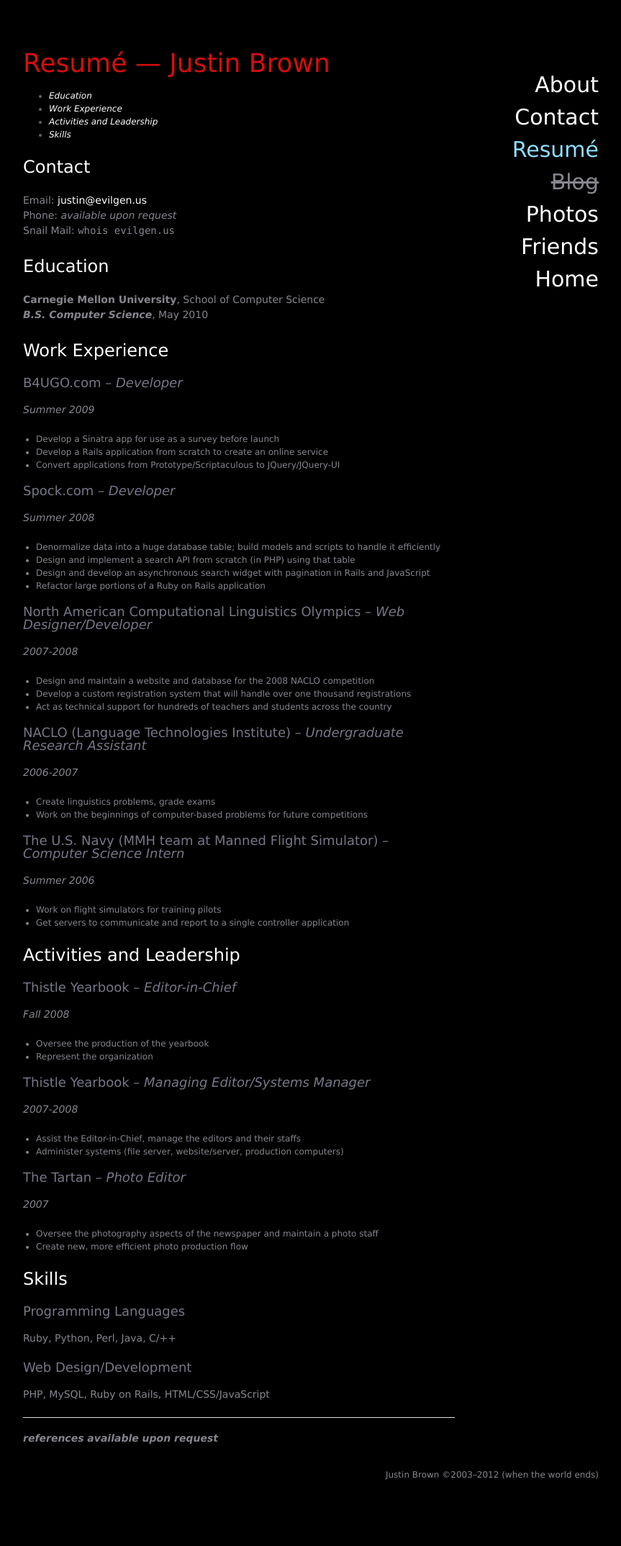
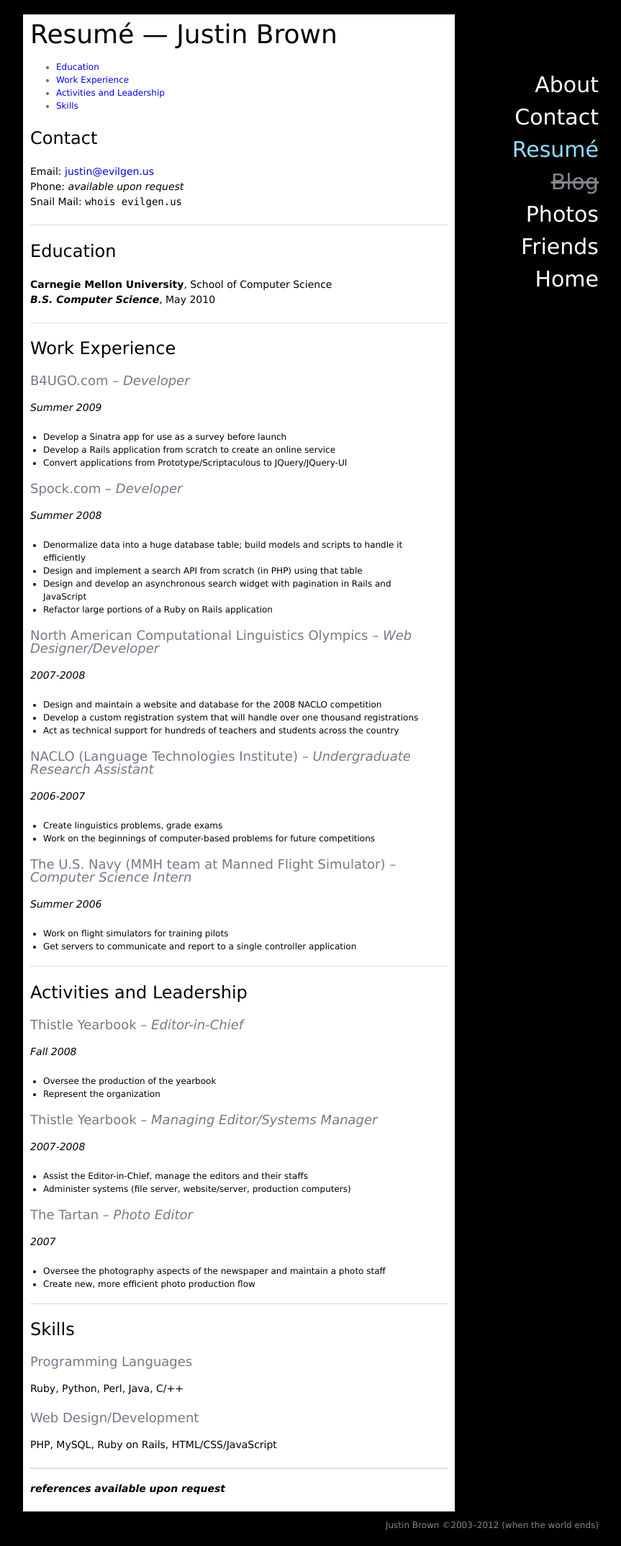
Before and after one commit to catgofire/catgofire.github.com, a Jekyll site: the page built from resume.md, in a window 1280 px wide. Shown: the whole page at 72% size, without its empty margins (133-996 px from the left). Built offline with Jekyll 4.4.1, drawn with Linux system fonts in a browser that asks for light colours; nearby versions of some CDN libraries; Markdown is read by kramdown in place of the engine named in the settings; before the commit the page ends 2078 px from its top, so only the background shows below that.

Commit message:
style resume

```diff
--- a/_layouts/default.html
+++ b/_layouts/default.html
@@ -10,6 +10,9 @@
     <link rel="stylesheet" href="assets/css/blueprint/screen.css" type="text/css" media="screen, projection" />
     <!--[if IE]><link rel="stylesheet" href="assets/css/blueprint/ie.css" type="text/css" media="screen, projection" /><![endif]-->
     <link rel="stylesheet" href="assets/css/main.css" type="text/css" media="screen, projection" />
+		{% if page.title == "resumé"%}
+    <link rel="stylesheet" href="assets/css/resume.css" type="text/css" media="screen, projection" />
+		{% endif %}
     <script type="text/javascript" src="http://ajax.googleapis.com/ajax/libs/jquery/1.3.2/jquery.min.js"></script>
     <script type="text/javascript" src="http://ajax.googleapis.com/ajax/libs/jqueryui/1.7.2/jquery-ui.min.js"></script>
     <script type="text/javascript">
--- /dev/null
+++ b/assets/css/resume.css
@@ -0,0 +1,24 @@
+.left-block {
+  padding-left: 10px;
+  padding-right: 10px;
+  padding-top: 10px;
+  width: 580px;
+  background-color: white;
+  color: black;
+}
+
+h1 {
+  color: black;
+}
+
+.left-block a {
+  color: #00f;
+  font-style: normal;
+}
+.left-block a:visited { color: #800080; }
+.left-block a:active { color :#e00; }
+.left-block h2 a,
+.left-block h2 a:visited,
+.left-block h2 a:active {
+  color: black;
+}
```
Also changed, not shown: resume.md (+8 -0 lines).
